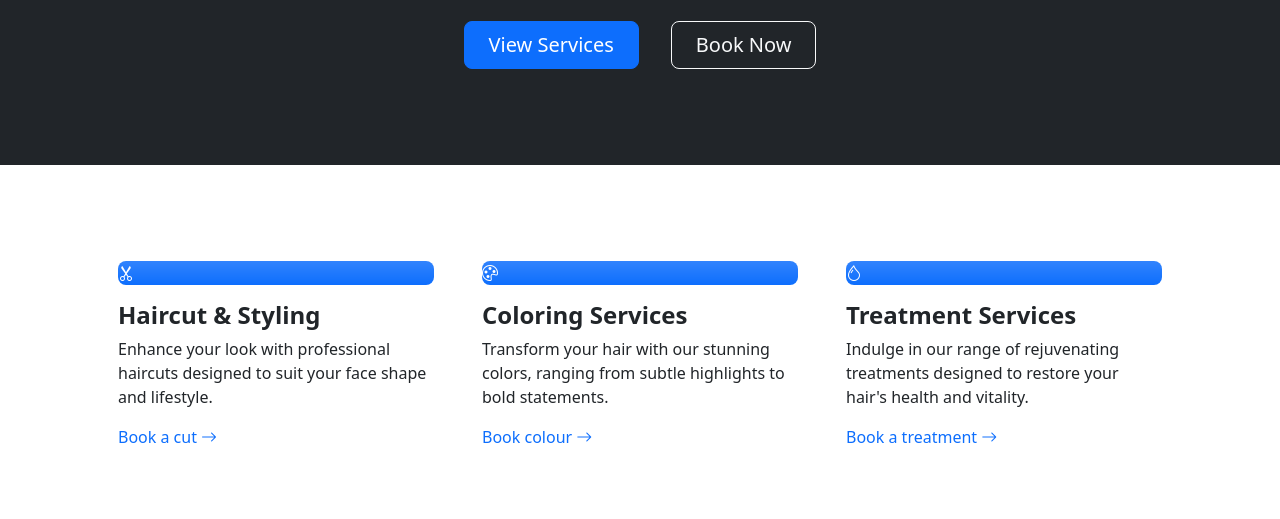
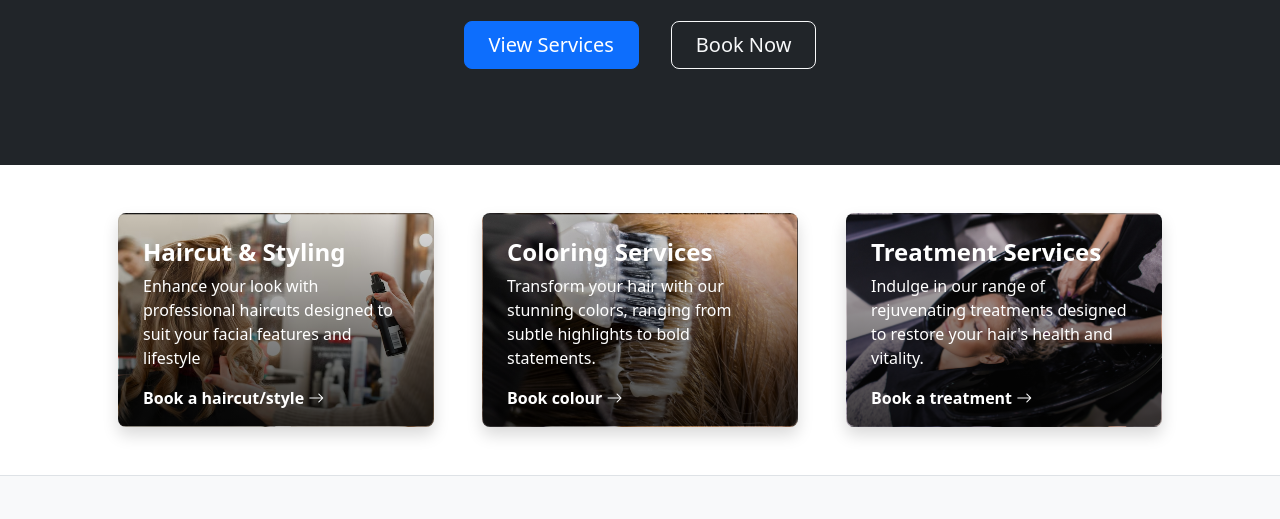
Before and after one commit to brm29/bootstrap-business-redesign, a plain HTML site: page index.html in a window 1280 px wide. Shown: the part 281-800 px from the top of the page. Drawn offline with nearby package versions, Linux system fonts and the light colour scheme.

Commit message:
Polish services cards with icon styling, shadows, and border accents

```diff
--- a/index.html
+++ b/index.html
@@ -54,28 +54,54 @@
     </div>
   </header>
 
+
   <!-- Services / Features section -->
 <section class="py-5 border-bottom" id="services">
-    <div class="container px-5 my-5">
+    <div class="container px-5">
         <div class="row gx-5">
+
             <div class="col-lg-4 mb-5 mb-lg-0">
-          <div class="feature bg-primary bg-gradient text-white rounded-3 mb-3"><i class="bi bi-scissors"></i></div>
-          <h2 class="h4 fw-bolder">Haircut & Styling</h2>
-          <p>Enhance your look with professional haircuts designed to suit your face shape and lifestyle.</p>
-          <a class="text-decoration-none" href="#contact">Book a cut <i class="bi bi-arrow-right"></i></a>
+                <div class="card card-cover h-100 overflow-hidden rounded-3 shadow"
+                style="background-image: url('haircuts.avif'); background-size: cover; background-position: center;">
+                    <div class="d-flex flex-column h-100 p-4 pb-3 text-white text-shadow-1"
+                    style="background: linear-gradient(to top, rgba(0,0,0,0.75), rgba(0,0,0,0.1));">
+                        <h2 class="h4 fw-bolder mt-auto">Haircut & Styling</h2>
+                        <p>Enhance your look with professional haircuts designed to suit your facial features and lifestyle</p>
+                        <a class="text-decoration-none text-white fw-semibold" href="#contact">
+                            Book a haircut/style <i class="bi bi-arrow-right"></i>
+                        </a>
                     </div>
+                </div>
+            </div>
+
             <div class="col-lg-4 mb-5 mb-lg-0">
-          <div class="feature bg-primary bg-gradient text-white rounded-3 mb-3"><i class="bi bi-palette"></i></div>
-          <h2 class="h4 fw-bolder">Coloring Services</h2>
+                <div class="card card-cover h-100 overflow-hidden rounded-3 shadow"
+                style="background-image: url('coloring.jpg'); background-size: cover; background-position: center;">
+                    <div class="d-flex flex-column h-100 p-4 pb-3 text-white text-shadow-1"
+                    style="background: linear-gradient(to top, rgba(0,0,0,0.75), rgba(0,0,0,0.1));">
+                        <h2 class="h4 fw-bolder mt-auto">Coloring Services</h2>
                         <p>Transform your hair with our stunning colors, ranging from subtle highlights to bold statements.</p>
-          <a class="text-decoration-none" href="#contact">Book colour <i class="bi bi-arrow-right"></i></a>
+                        <a class="text-decoration-none text-white fw-semibold" href="#contact">
+                            Book colour <i class="bi bi-arrow-right"></i>
+                        </a>
                     </div>
+                </div>
+            </div>
+
             <div class="col-lg-4">
-          <div class="feature bg-primary bg-gradient text-white rounded-3 mb-3"><i class="bi bi-droplet"></i></div>
-          <h2 class="h4 fw-bolder">Treatment Services</h2>
+                <div class="card card-cover h-100 overflow-hidden rounded-3 shadow"
+                style="background-image: url('treatment.jpg'); background-size: cover; background-position: center;">
+                    <div class="d-flex flex-column h-100 p-4 pb-3 text-white text-shadow-1"
+                    style="background: linear-gradient(to top, rgba(0,0,0,0.75), rgba(0,0,0,0.1));">
+                        <h2 class="h4 fw-bolder mt-auto">Treatment Services</h2>
                         <p>Indulge in our range of rejuvenating treatments designed to restore your hair's health and vitality.</p>
-          <a class="text-decoration-none" href="#contact">Book a treatment <i class="bi bi-arrow-right"></i></a>
+                        <a class="text-decoration-none text-white fw-semibold" href="#contact">
+                            Book a treatment <i class="bi bi-arrow-right"></i>
+                        </a>
                     </div>
+                </div>
+            </div>
+
         </div>
     </div>
 </section>
@@ -89,7 +115,7 @@
       </div>
       <div class="row gx-5 justify-content-center">
         <div class="col-lg-4 mb-5 mb-lg-0">
-          <div class="card h-100">
+          <div class="card h-100 shadow border-top border-danger border-3">
             <div class="card-body p-4 text-center">
               <i class="bi bi-hand-index-thumb text-primary fs-1 mb-3"></i>
               <h3 class="h5 fw-bolder">Free consultation</h3>
@@ -98,7 +124,7 @@
           </div>
         </div>
         <div class="col-lg-4 mb-5 mb-lg-0">
-          <div class="card h-100">
+          <div class="card h-100 shadow border-top border-danger border-3">
             <div class="card-body p-4 text-center">
               <i class="bi bi-person text-primary fs-1 mb-3"></i>
               <h3 class="h5 fw-bolder">Experienced Stylists</h3>
@@ -107,7 +133,7 @@
           </div>
         </div>
         <div class="col-lg-4">
-          <div class="card h-100">
+          <div class="card h-100 shadow border-top border-danger border-3">
             <div class="card-body p-4 text-center">
               <i class="bi bi-heart text-primary fs-1 mb-3"></i>
               <h3 class="h5 fw-bolder">Loyalty Program</h3>
```
Also changed, not shown: coloring.jpg (added), haircuts.avif (added), treatment.jpg (added). Lines whose indentation alone changed are shown as unchanged.
